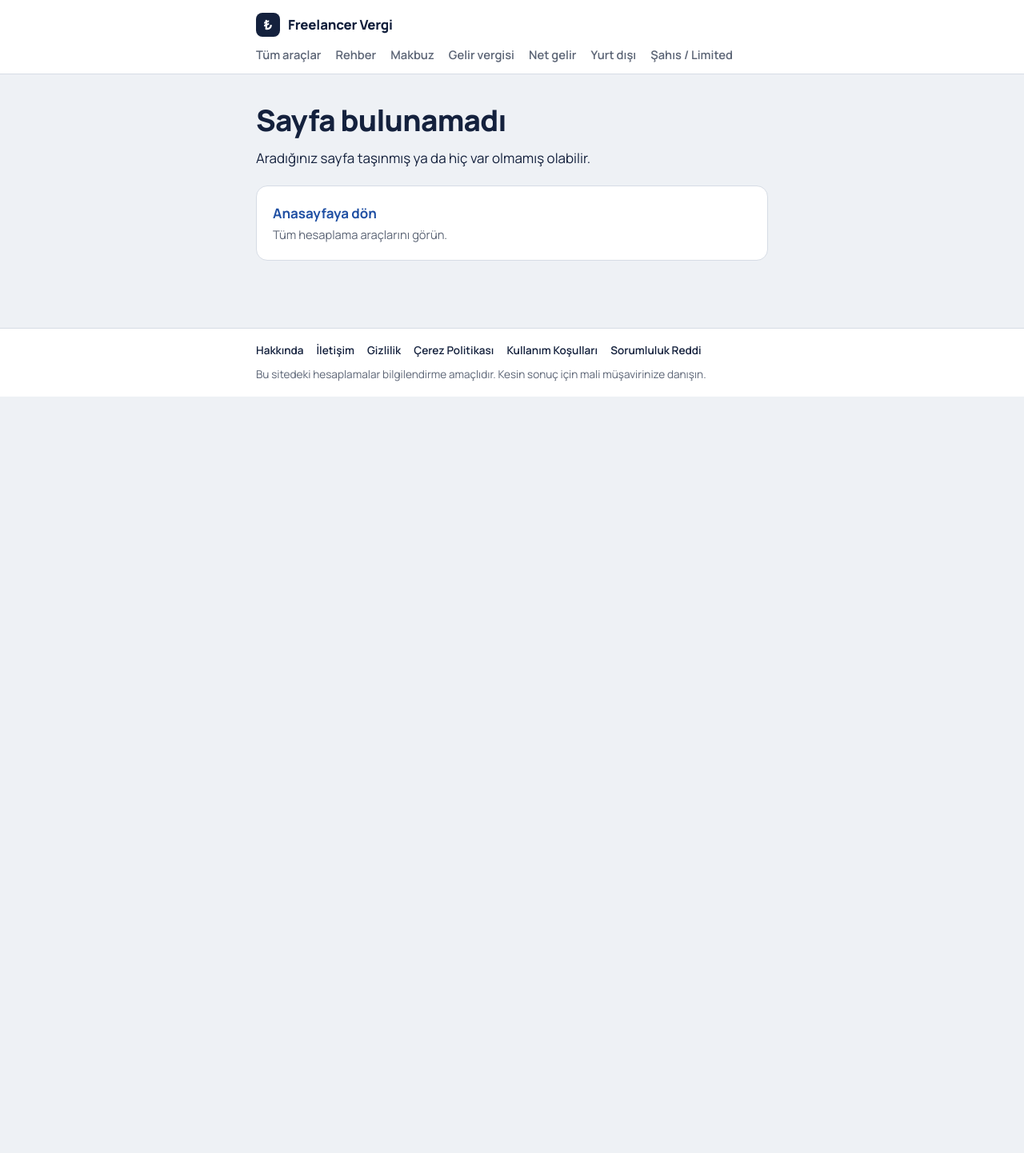
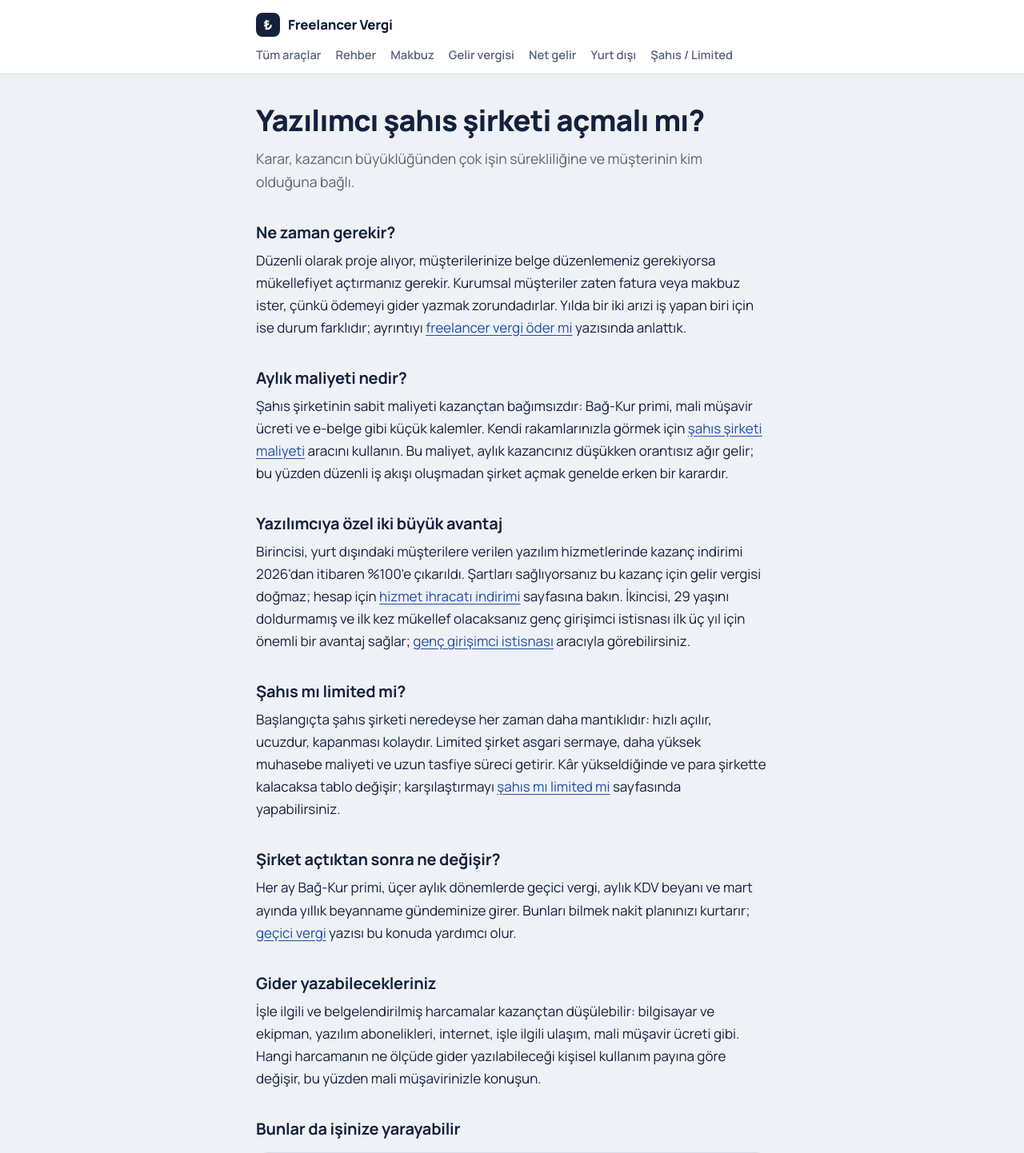
Before and after one commit to yavuzscvk-source/freelancer-vergi, a Next.js app: page /rehber/yazilimci-sahis-sirketi in a window 1280 px wide. Before the commit this address had no page. Shown: the top 1442 px of the page at 80% size. Before the commit the page ends 800 px from the top, so only its background shows below. Built offline with nearby package versions, Linux system fonts and the light colour scheme.

Commit message:
Create page.js

```diff
--- /dev/null
+++ b/app/rehber/yazilimci-sahis-sirketi/page.js
@@ -0,0 +1,38 @@
+import Link from "next/link";
+import Kaynaklar from "../../Kaynaklar";
+import { sayfa } from "../../../lib/seo";
+
+export const metadata = sayfa({
+  baslik: "Yazılımcı Şahıs Şirketi Açmalı mı? (2026)",
+  aciklama: "Yazılımcılar için şahıs şirketi: ne zaman gerekir, aylık maliyeti nedir, hangi avantajlar var? Genç girişimci ve hizmet ihracatı indirimi dahil.",
+  yol: "/rehber/yazilimci-sahis-sirketi",
+});
+
+export default function Yazi() {
+  return (
+    <>
+      <h1>Yazılımcı şahıs şirketi açmalı mı?</h1>
+      <p className="lead">Karar, kazancın büyüklüğünden çok işin sürekliliğine ve müşterinin kim olduğuna bağlı.</p>
+
+      <h2>Ne zaman gerekir?</h2>
+      <p>Düzenli olarak proje alıyor, müşterilerinize belge düzenlemeniz gerekiyorsa mükellefiyet açtırmanız gerekir. Kurumsal müşteriler zaten fatura veya makbuz ister, çünkü ödemeyi gider yazmak zorundadırlar. Yılda bir iki arızi iş yapan biri için ise durum farklıdır; ayrıntıyı <Link href="/rehber/freelancer-vergi-oder-mi">freelancer vergi öder mi</Link> yazısında anlattık.</p>
+
+      <h2>Aylık maliyeti nedir?</h2>
+      <p>Şahıs şirketinin sabit maliyeti kazançtan bağımsızdır: Bağ-Kur primi, mali müşavir ücreti ve e-belge gibi küçük kalemler. Kendi rakamlarınızla görmek için <Link href="/sahis-sirketi-maliyeti">şahıs şirketi maliyeti</Link> aracını kullanın. Bu maliyet, aylık kazancınız düşükken orantısız ağır gelir; bu yüzden düzenli iş akışı oluşmadan şirket açmak genelde erken bir karardır.</p>
+
+      <h2>Yazılımcıya özel iki büyük avantaj</h2>
+      <p>Birincisi, yurt dışındaki müşterilere verilen yazılım hizmetlerinde kazanç indirimi 2026'dan itibaren %100'e çıkarıldı. Şartları sağlıyorsanız bu kazanç için gelir vergisi doğmaz; hesap için <Link href="/hizmet-ihracati-vergi-indirimi">hizmet ihracatı indirimi</Link> sayfasına bakın. İkincisi, 29 yaşını doldurmamış ve ilk kez mükellef olacaksanız genç girişimci istisnası ilk üç yıl için önemli bir avantaj sağlar; <Link href="/genc-girisimci-istisnasi">genç girişimci istisnası</Link> aracıyla görebilirsiniz.</p>
+
+      <h2>Şahıs mı limited mi?</h2>
+      <p>Başlangıçta şahıs şirketi neredeyse her zaman daha mantıklıdır: hızlı açılır, ucuzdur, kapanması kolaydır. Limited şirket asgari sermaye, daha yüksek muhasebe maliyeti ve uzun tasfiye süreci getirir. Kâr yükseldiğinde ve para şirkette kalacaksa tablo değişir; karşılaştırmayı <Link href="/sahis-mi-limited-mi">şahıs mı limited mi</Link> sayfasında yapabilirsiniz.</p>
+
+      <h2>Şirket açtıktan sonra ne değişir?</h2>
+      <p>Her ay Bağ-Kur primi, üçer aylık dönemlerde geçici vergi, aylık KDV beyanı ve mart ayında yıllık beyanname gündeminize girer. Bunları bilmek nakit planınızı kurtarır; <Link href="/rehber/gecici-vergi-nedir">geçici vergi</Link> yazısı bu konuda yardımcı olur.</p>
+
+      <h2>Gider yazabilecekleriniz</h2>
+      <p>İşle ilgili ve belgelendirilmiş harcamalar kazançtan düşülebilir: bilgisayar ve ekipman, yazılım abonelikleri, internet, işle ilgili ulaşım, mali müşavir ücreti gibi. Hangi harcamanın ne ölçüde gider yazılabileceği kişisel kullanım payına göre değişir, bu yüzden mali müşavirinizle konuşun.</p>
+
+      <Kaynaklar sayfa="rehberSirket" />
+    </>
+  );
+}
```
